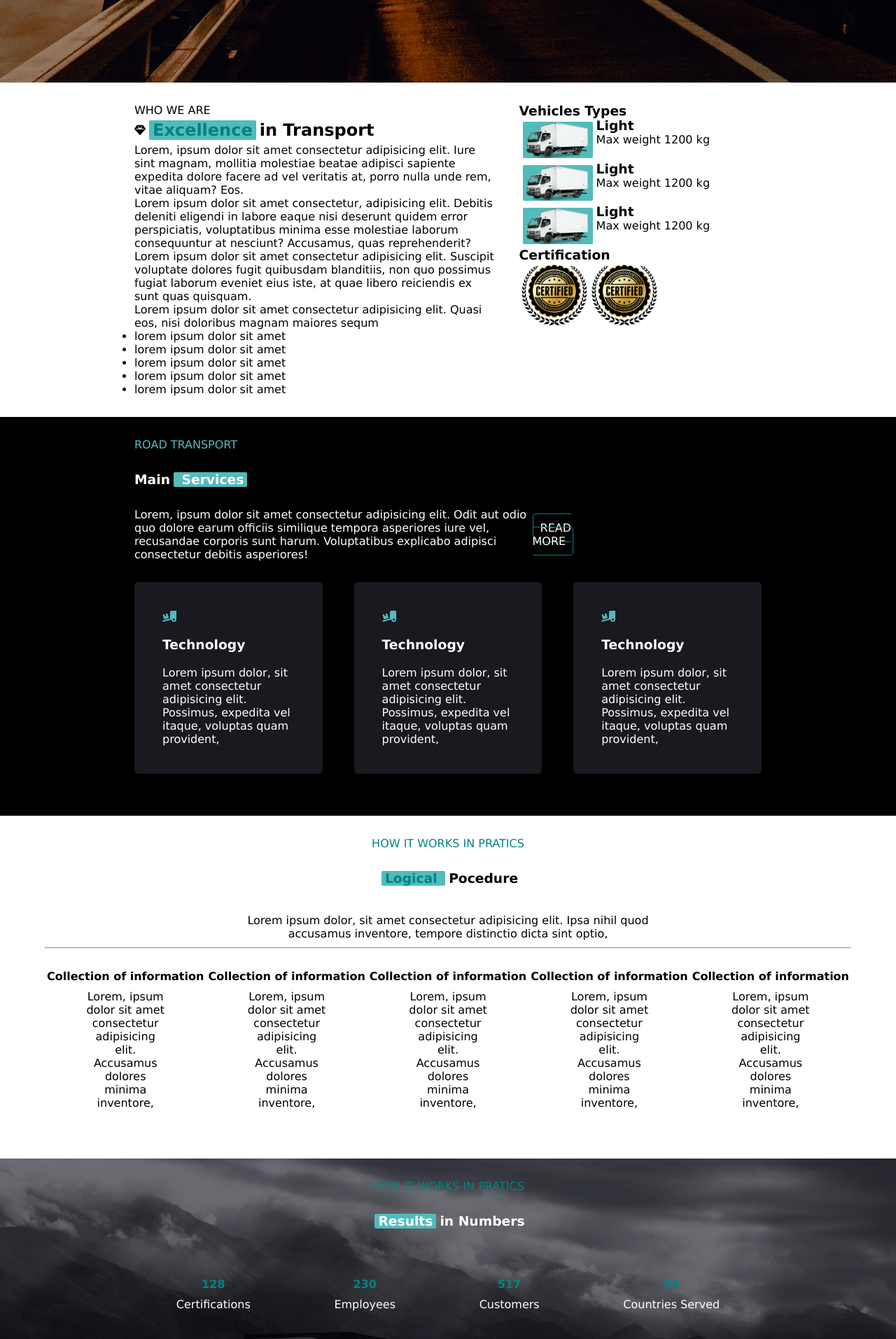
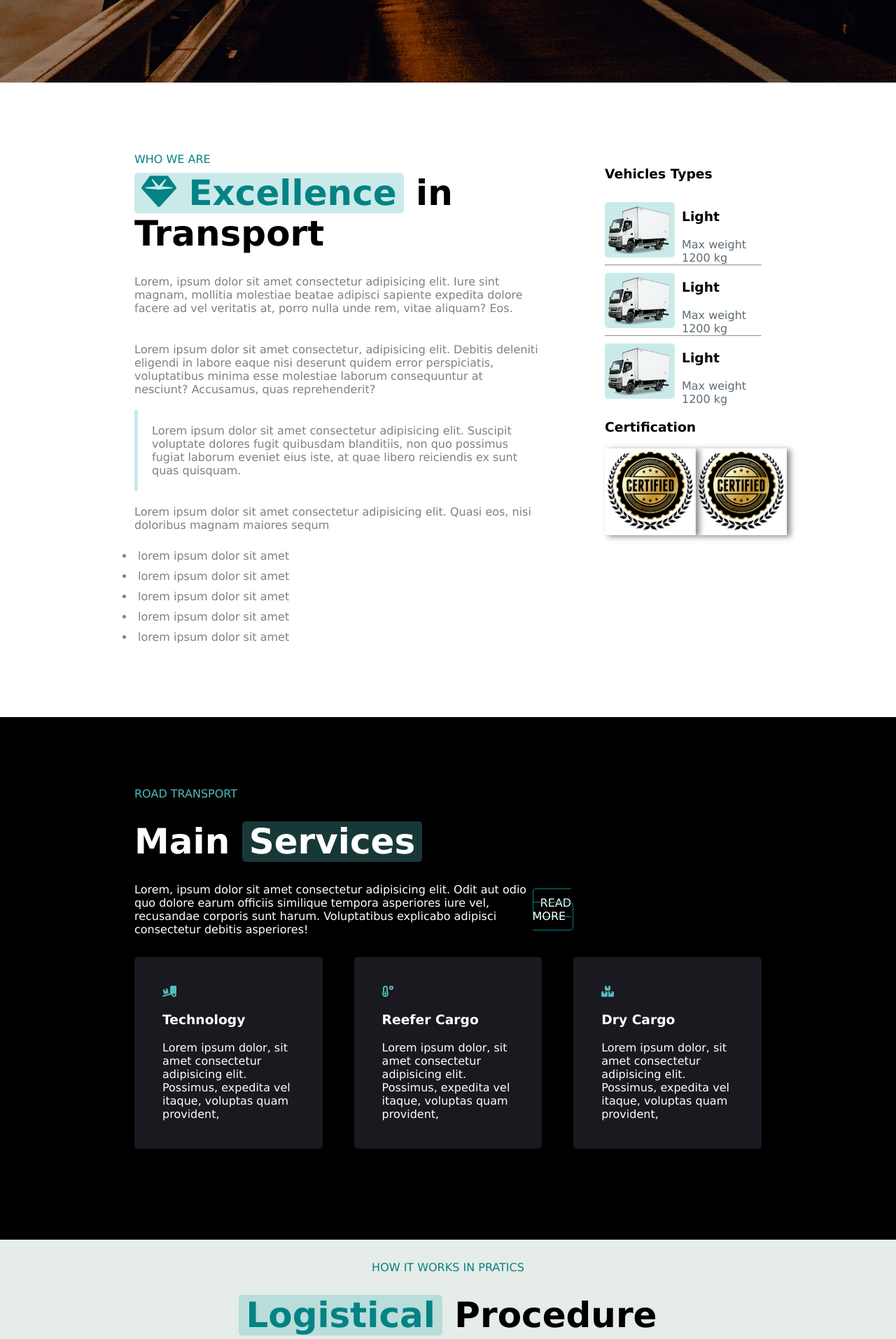
Before and after one commit to Chris-dagostino/proj-html-vuejs, a Vue app: page / in a window 1280 px wide. Shown: the part 880-2794 px from the top of the page at 70% size. Built offline with nearby package versions, Linux system fonts and the light colour scheme.

Commit message:
incremento js

```diff
--- a/src/assets/general.scss
+++ b/src/assets/general.scss
@@ -8,11 +8,12 @@
 .my_container{
     width: 70%;
     margin: auto;
+    padding: 30px 0px;
 }
 .cont{
     width: 70%;
     margin: auto;
-    padding: 30px 0px;
+    padding: 100px 0px;
 }
 
 .logo{
@@ -22,20 +23,29 @@
     padding-left: 20px;
 }
 
-.bg_txt {
-    background-color: #52bbbb;
-    padding: 0px 5px;
-    margin: 5px;
-    border-radius: 2px;
+.title{
+    padding: 10px 0px;
+    font-size: 50px;
+}
+.title-diff{
+    padding: 0px 10px;
+    border-radius: 5px;
+    background-color: rgb(82, 187, 187,0.3);
 }
 
 .padg {
     padding: 30px 0px;
 }
 
+
+
 //colori
 .white {
     color: #fff;
+}
+
+.grey{
+    color: #5e6b73;
 }
 
 .green {
@@ -43,7 +53,7 @@
 }
 
 .dark_green {
-    color: #058283;
+    color: #038384;
 }
 
 .bg_dark-green{
@@ -51,7 +61,7 @@
 }
 
 .bg_green{
-    background-color: #52bbbb;
+    background-color: rgb(82, 187, 187,0.3);
 }
 
 .bg_light_black{
--- a/src/components/MyCertification.vue
+++ b/src/components/MyCertification.vue
@@ -1,17 +1,17 @@
 <template>
     <!--certification-->
     <section class="certification cont flex" >
-        <div class="flex" >
+        <div class="flex space_btw" >
             <div class="left flex column" >
-                <span>WHO WE ARE</span>
-                <div class="flex aligne_it" >
-                    <i class="fa-solid fa-gem"></i>
-                    <h2 class="dark_green bg_txt" >Excellence</h2>
-                    <h2>in Transport</h2>
-                </div>
+                <span class="dark_green" >WHO WE ARE</span>
+                <h2 class="title" >
+                    <span class="title-diff dark_green" >
+                        <i class="fa-solid fa-gem"></i> Excellence</span> in Transport
+                </h2>
+
                 <p>Lorem, ipsum dolor sit amet consectetur adipisicing elit. Iure sint magnam, mollitia molestiae beatae adipisci sapiente expedita dolore facere ad vel veritatis at, porro nulla unde rem, vitae aliquam? Eos.</p>
                 <p>Lorem ipsum dolor sit amet consectetur, adipisicing elit. Debitis deleniti eligendi in labore eaque nisi deserunt quidem error perspiciatis, voluptatibus minima esse molestiae laborum consequuntur at nesciunt? Accusamus, quas reprehenderit?</p>
-                <p>Lorem ipsum dolor sit amet consectetur adipisicing elit. Suscipit voluptate dolores fugit quibusdam blanditiis, non quo possimus fugiat laborum eveniet eius iste, at quae libero reiciendis ex sunt quas quisquam.</p>
+                <p class="border" >Lorem ipsum dolor sit amet consectetur adipisicing elit. Suscipit voluptate dolores fugit quibusdam blanditiis, non quo possimus fugiat laborum eveniet eius iste, at quae libero reiciendis ex sunt quas quisquam.</p>
                 <p>Lorem ipsum dolor sit amet consectetur adipisicing elit. Quasi eos, nisi doloribus magnam maiores sequm</p>
                 <ul>
                     <li>
@@ -34,30 +34,36 @@
             <div class="right flex column" >
                 <h3>Vehicles Types</h3>
                 <div class="flex" >
-                    <img class="bg_txt" src="../assets/img/truck-1.png" width="100" alt="truck">
+                    <img class="vehicle bg_green " src="../assets/img/truck-1.png" width="100" alt="truck">
                     <div class="flex column" >
                         <h3>Light</h3>
-                        <p>Max weight 1200 kg</p>
+                        <p class="grey" >Max weight 1200 kg</p>
                     </div>
                 </div>
+                <hr>
                 <div class="flex" >
-                    <img class="bg_txt"  src="../assets/img/truck-1.png" width="100" alt="truck">
+                    <img class="vehicle bg_green"  src="../assets/img/truck-1.png" width="100" alt="truck">
                     <div class="flex column" >
                         <h3>Light</h3>
-                        <p>Max weight 1200 kg</p>
+                        <p class="grey" >Max weight 1200 kg</p>
                     </div>
                 </div>
+                <hr>
                 <div class="flex" >
-                    <img class="bg_txt"  src="../assets/img/truck-1.png" width="100" alt="truck">
+                    <img class="vehicle bg_green"  src="../assets/img/truck-1.png" width="100" alt="truck">
                     <div class="flex column" >
                         <h3>Light</h3>
-                        <p>Max weight 1200 kg</p>
+                        <p class="grey" >Max weight 1200 kg</p>
                     </div>
                 </div>
                 <h3>Certification</h3>
-                <div>
-                    <img src="../assets/img/certificate.png" width="100" alt="certificate">
-                    <img src="../assets/img/certificate.png" width="100" alt="certificate">
+                <div class="flex space_ard" >
+                    <div class="box" >
+                        <img src="../assets/img/certificate.png" width="100" alt="certificate">
+                    </div>
+                    <div class="box" >
+                        <img src="../assets/img/certificate.png" width="100" alt="certificate">
+                    </div>
                 </div>
             </div>
         </div>
@@ -76,11 +82,39 @@ export default {
 
     //certification
     .left{
-        width: 60%;
+        width: 75%;
         margin-right: 30px;
+        p{
+            padding: 20px 0px;
+            color: grey;
+            width: 90%;
+        }
+        .border{
+            border-left: 5px solid rgb(82, 187, 187,0.3) ;
+            padding-left: 20px;
+        }
+        li{
+            padding: 5px;
+            color: grey;
+        }
     }
     .right {
-        width: 40%;
+        width: 25%;
+        h3{
+            padding: 20px 0px;
+        }
+        .vehicle{
+            padding: 5px;
+            border-radius: 5px;
+            margin: 10px 10px 10px 0px;
+        }
+        .box{
+            box-shadow: 5px 2px 8px #888888;
+            img{
+                width: 130px;
+                height: 120px;
+            }
+        }
     }
 
 
--- a/src/components/MyFeedback.vue
+++ b/src/components/MyFeedback.vue
@@ -5,7 +5,7 @@
             <div class="flex column" >
                 <div class=" txt_center" >
                     <span class="green" >ROAD TRANSPORT</span>
-                    <h3 class="white padg" >Trusted<span class="bg_txt " > Feedback</span></h3>
+                    <h3 class="title white padg" >Trusted <span class="title-diff " > Feedback</span></h3>
                     <div class="flex aligne_it white " >
                         <p>
                             Lorem, ipsum dolor sit amet consectetur adipisicing elit.
@@ -19,28 +19,28 @@
                 <!--card-->
                 <div class="flex " >
                     <div class="card white" >
-                        <i class="fa-solid fa-truck-ramp-box green"></i>
-                        <h3>Technology</h3>
+                        <img src="../assets/img/logo-1.png" alt="">
                         <p>
                             Lorem ipsum dolor, sit amet consectetur adipisicing elit.
                             Possimus, expedita vel itaque, voluptas quam provident,
                         </p>
+                        <i class="fa-solid fa-quote-right"></i>
                     </div>
                     <div class="card card_centr white" >
-                        <i class="fa-solid fa-truck-ramp-box green"></i>
-                        <h3>Technology</h3>
+                        <img src="../assets/img/logo-2.png" alt="">
                         <p>
                             Lorem ipsum dolor, sit amet consectetur adipisicing elit.
                             Possimus, expedita vel itaque, voluptas quam provident,
                         </p>
+                        <i class="fa-solid fa-quote-right"></i>
                     </div>
                     <div class="card white" >
-                        <i class="fa-solid fa-truck-ramp-box green"></i>
-                        <h3>Technology</h3>
+                        <img src="../assets/img/logo-3.png" alt="">
                         <p>
                             Lorem ipsum dolor, sit amet consectetur adipisicing elit.
                             Possimus, expedita vel itaque, voluptas quam provident,
                         </p>
+                        <i class="fa-solid fa-quote-right"></i>
                     </div>
                 </div>
 
@@ -71,12 +71,14 @@ export default {
             border-radius: 5px;
             padding: 40px;
             margin: 30px 0px;
+            position: relative;
 
-            i{
-                width: 10px;
-                height: 10px;
-                background-color: #52bbbb;
+            img{
+                filter: invert(1);
+                padding: 10px 0px;
+                width: 120px;
             }
+
             h3{
                 padding: 20px 0px;
             }
--- a/src/components/MyFooter.vue
+++ b/src/components/MyFooter.vue
@@ -4,16 +4,18 @@
         <div class="bg_black footer_up" >
             <div class="cont" >
                 <div class="flex space_btw" >
-                    <div class="col flex column white" >
-                        <h4> <span class="logo bg_green dark_green " >N E X</span> G E N</h4>
+                    <div class="col flex column white space_btw" >
+                        <h4> <span class="logo bg_green green" >N E X</span> G E N</h4>
                         <p>
                             A Functional HTML template
                             for Corporate & Business.
                         </p>
-                        <a  class="item dark_green" href="#"><i class="fa-solid fa-phone"></i> +1(305)12345678</a>
-                        <a  class="item dark_green" href="#"><i class="fa-solid fa-envelope"></i> hello@example.com</a>
-                        <a  class="item dark_green" href="#"><i class="fa-solid fa-location-dot"></i> Main Avenue,987</a>
-                        <a class="btn white transparent" href="#">READ MORE</a>
+                        <a  class="item" href="#"><i class="fa-solid fa-phone white"></i> +1(305)12345678</a>
+                        <a  class="item" href="#"><i class="fa-solid fa-envelope white"></i> hello@example.com</a>
+                        <a  class="item" href="#"><i class="fa-solid fa-location-dot white"></i> Main Avenue,987</a>
+                        <div>
+                            <a class="btn white transparent" href="#">GET IN TOUCH</a>
+                        </div>
                     </div>
                     <div class="col card flex column white" >
                         <h4>About</h4>
@@ -27,11 +29,6 @@
                             <li>
                                 <a href="#">the company</a>
                             </li>
-                        </ul>
-                    </div>
-                    <div class="col card flex column white" >
-                        <h4>About</h4>
-                        <ul>
                             <li>
                                 <a href="#">the company</a>
                             </li>
@@ -44,8 +41,40 @@
                         </ul>
                     </div>
                     <div class="col card flex column white" >
-                        <h4>About</h4>
+                        <h4>Transport</h4>
                         <ul>
+                            <li>
+                                <a href="#">the company</a>
+                            </li>
+                            <li>
+                                <a href="#">the company</a>
+                            </li>
+                            <li>
+                                <a href="#">the company</a>
+                            </li>
+                            <li>
+                                <a href="#">the company</a>
+                            </li>
+                            <li>
+                                <a href="#">the company</a>
+                            </li>
+                            <li>
+                                <a href="#">the company</a>
+                            </li>
+                        </ul>
+                    </div>
+                    <div class="col card flex column white" >
+                        <h4>Support</h4>
+                        <ul>
+                            <li>
+                                <a href="#">the company</a>
+                            </li>
+                            <li>
+                                <a href="#">the company</a>
+                            </li>
+                            <li>
+                                <a href="#">the company</a>
+                            </li>
                             <li>
                                 <a href="#">the company</a>
                             </li>
@@ -64,7 +93,7 @@
 
         <!--footer Down-->
         <div class="footer_down bg_light_black white" >
-            <div class="cont flex space_btw" >
+            <div class="my_container flex space_btw" >
                 <p class="" >
                     Enjoy the low price. We are tracking any intention of price.
                 </p>
@@ -88,7 +117,17 @@ export default {
 
 <style scoped lang="scss">
 
-
+    .col{
+        width: 20%;
+    }
+    a , p{
+        color: rgb(134, 134, 134);
+        text-decoration: none;
+    }
+    a:hover
+    {
+        color: white;
+    }
     .card{
         background-color: #19191f;
         padding: 30px;
@@ -103,10 +142,7 @@ export default {
                     color: rgb(134, 134, 134);
                     margin-right: 5px;
                 }
-                a{
-                    color: rgb(134, 134, 134);
-                    text-decoration: none;
-                }
+
             }
         }
     }
--- a/src/components/MyHeader.vue
+++ b/src/components/MyHeader.vue
@@ -1,6 +1,6 @@
 <template>
     <header>
-        <div class="cont flex space_btw" >
+        <div class="my_container flex space_btw" >
             <div class="left" >
                 <div class="item" >
                     <i class="fa-solid fa-clock"></i> Open Hours Mon-Sat-9:00-18:00
--- a/src/components/MyJumbo.vue
+++ b/src/components/MyJumbo.vue
@@ -2,12 +2,12 @@
 
     <!--jumbotron-->
     <section class="jumbo" >
-        <div class="cont" >
+        <div class="my_container" >
 
             <nav class="flex space_btw aligne_it" >
                 <div class="left" >
                     <div class="flex" >
-                        <h4> <span class="logo bg_green dark_green " >N E X</span> G E N</h4>
+                        <h4> <span class="logo bg_green green " >N E X</span> G E N</h4>
                     </div>
 
                 </div>
@@ -32,7 +32,7 @@
                             <a href="#"><i class="fa-regular fa-user"></i></a>
                         </li>
                     </ul>
-                    <a class="btn white bg_green" href="#">GET IN TOUCH</a>
+                    <a class="btn white bg_dark-green" href="#">GET IN TOUCH</a>
                 </div>
             </nav>
 
@@ -43,7 +43,7 @@
                     regions, whit small, medium and large vehicles.
                 </p>
                 <div class="item_btn" >
-                    <a class="btn white bg_green" href="#">GET IN TOUCH</a>
+                    <a class="btn white bg_dark-green" href="#">GET IN TOUCH</a>
                     <a class="btn white transparent" href="#">READ MORE</a>
                 </div>
             </div>
@@ -81,16 +81,13 @@ export default {
                     li{
                         &:hover{
                             transform: translateY(-10px);
+                            transition: 1s ease;
                         }
 
                         a{
                             color: #fff;
                             text-decoration: none;
                             padding: 30px;
-                            &:hover{
-                                color: #058283;
-                                transition: 1s ease;
-                            }
                         }
                     }
                 }
--- a/src/components/MyLogistical.vue
+++ b/src/components/MyLogistical.vue
@@ -1,9 +1,12 @@
 <template>
     <!--Logistical-->
-    <section class="logistical txt_center cont" >
+    <section class="logistical" >
+        <div class=" txt_center padg" >
             <div>
                 <span class="dark_green" >HOW IT WORKS IN PRATICS</span>
-            <h3 class="padg" ><span class="dark_green bg_txt " >Logical </span>Pocedure</h3>
+                <h3 class="title padg" >
+                    <span class="title-diff dark_green" >Logistical</span> Procedure
+                </h3>
                 <p>
                     Lorem ipsum dolor, sit amet consectetur
                     adipisicing elit.
@@ -11,7 +14,29 @@
                     tempore distinctio dicta sint optio,
                 </p>
             </div>
-        <hr>
+
+
+                <div class="line" >
+                    <ul class="flex space_ard" >
+                        <li>
+                            <a href="#">01</a>
+                        </li>
+                        <li>
+                            <a href="#">02</a>
+                        </li>
+                        <li>
+                            <a href="#">03</a>
+                        </li>
+                        <li>
+                            <a href="#">04</a>
+                        </li>
+                        <li>
+                            <a href="#">05</a>
+                        </li>
+                    </ul>
+                </div>
+
+
             <div class="card flex padg" >
                 <div>
                     <h4>Collection of information</h4>
@@ -50,6 +75,7 @@
                 </div>
 
             </div>
+        </div>
     </section>
     <!--Logistical-->
 </template>
@@ -65,12 +91,28 @@ export default {
 
     //Logistical
     .logistical{
-        width: 90%;
+        background-color: #e6ece8;
         p{
             width: 50%;
             margin: auto;
             padding: 10px 0px;
+            color: grey;
         }
+        .line{
+            height: 5px;
+            background-color: rgb(82, 187, 187,0.3);
+            li{
+                width: 20px;
+                background-color: rgb(82, 187, 187,0.3);
+                list-style-type: none;
+                border-radius: 50%;
+                a{
+                    text-decoration: none;
+                    color:#038384 ;
+                }
+            }
+        }
+
     }
 
     //Logistical
--- a/src/components/MyResults.vue
+++ b/src/components/MyResults.vue
@@ -3,23 +3,23 @@
     <section class="numbers txt_center cont white" >
         <div>
             <span class="dark_green" >HOW IT WORKS IN PRATICS</span>
-            <h3 class="padg" ><span class="bg_txt " >Results</span>in Numbers</h3>
+            <h3 class="title padg" ><span class=" title-diff " >Results</span> in Numbers</h3>
         </div>
         <div class="cont card flex space_ard txt_center dark_green padg" >
             <div>
-                <h4>128</h4>
+                <h3>128</h3>
                 <span class="white" >Certifications</span>
             </div>
             <div>
-                <h4>230</h4>
+                <h3>230</h3>
                 <span class="white" >Employees</span>
             </div>
             <div>
-                <h4>517</h4>
+                <h3>517</h3>
                 <span class="white" >Customers</span>
             </div>
             <div>
-                <h4>94</h4>
+                <h3>94</h3>
                 <span class="white" >Countries Served</span>
             </div>
         </div>
@@ -41,14 +41,13 @@ export default {
     .numbers{
         background-image: url('../assets/img/bg-10.jpg');
         width: 100%;
-        height: 600px;
+        height: 500px;
         background-position: center;
         background-repeat: no-repeat;
         background-size: cover;
-        h4{
-            width: 50%;
-            margin: auto;
-            padding: 10px 0px;
+        h3{
+            font-size: 40px;
+
         }
     }
 
--- a/src/components/MyServices.vue
+++ b/src/components/MyServices.vue
@@ -4,7 +4,7 @@
         <div class="cont" >
             <div class="flex column" >
                 <span class="green" >ROAD TRANSPORT</span>
-                <h3 class="white padg" >Main<span class="bg_txt " > Services</span></h3>
+                <h3 class="white title padg " >Main <span class="title-diff " > Services</span></h3>
                 <div class="left flex aligne_it white" >
                     <p>
                         Lorem, ipsum dolor sit amet consectetur adipisicing elit.
@@ -28,16 +28,16 @@
                         </p>
                     </div>
                     <div class="card card_centr white" >
-                        <i class="fa-solid fa-truck-ramp-box green"></i>
-                        <h3>Technology</h3>
+                        <i class="fa-solid fa-temperature-low green"></i>
+                        <h3>Reefer Cargo</h3>
                         <p>
                             Lorem ipsum dolor, sit amet consectetur adipisicing elit.
                             Possimus, expedita vel itaque, voluptas quam provident,
                         </p>
                     </div>
                     <div class="card white" >
-                        <i class="fa-solid fa-truck-ramp-box green"></i>
-                        <h3>Technology</h3>
+                        <i class="fa-solid fa-boxes-stacked green"></i>
+                        <h3>Dry Cargo</h3>
                         <p>
                             Lorem ipsum dolor, sit amet consectetur adipisicing elit.
                             Possimus, expedita vel itaque, voluptas quam provident,
```
Also changed, not shown: src/components/MyGetInTouch.vue (+40 -8 lines). Lines whose indentation alone changed are shown as unchanged.
